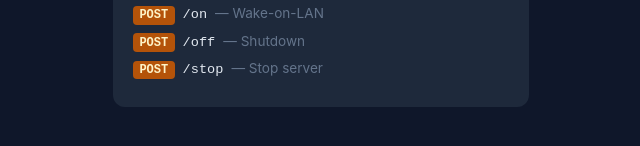
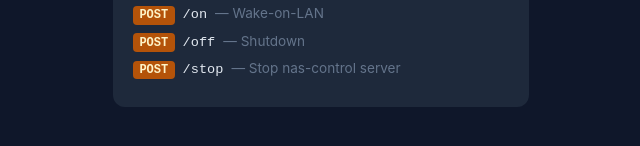
Before and after one commit to rummeyer/nas-control, a plain HTML site: page index.html in a window 1280 px wide. Shown: the part 556-702 px from the top of the page, 319-959 px from the left. Drawn offline with Linux system fonts and the light colour scheme; no server answers.

Commit message:
Clarify /stop endpoint description in web UI
Co-Authored-By: Claude Opus 4.6 <noreply@anthropic.com>

```diff
--- a/index.html
+++ b/index.html
@@ -103,7 +103,7 @@
     <div class="endpoint"><span class="method get">GET</span><span class="path">/info</span><span class="desc">&mdash; NAS connection info</span></div>
     <div class="endpoint"><span class="method post">POST</span><span class="path">/on</span><span class="desc">&mdash; Wake-on-LAN</span></div>
     <div class="endpoint"><span class="method post">POST</span><span class="path">/off</span><span class="desc">&mdash; Shutdown</span></div>
-    <div class="endpoint"><span class="method post">POST</span><span class="path">/stop</span><span class="desc">&mdash; Stop server</span></div>
+    <div class="endpoint"><span class="method post">POST</span><span class="path">/stop</span><span class="desc">&mdash; Stop nas-control server</span></div>
   </div>
 </div>
 <script>
```
